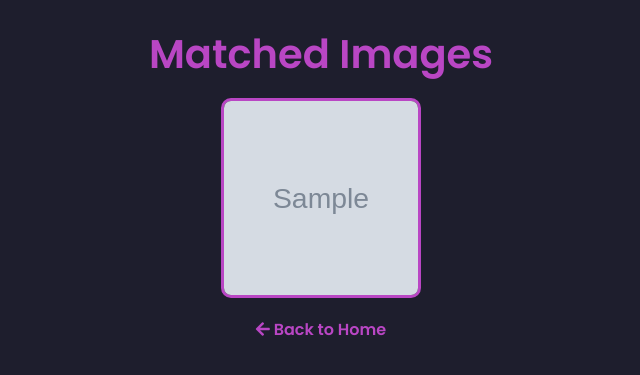
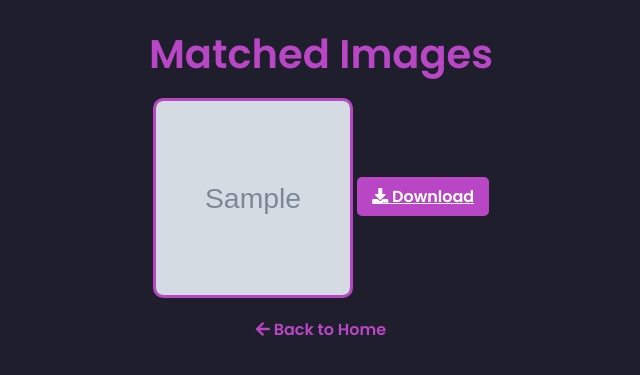
Before and after one commit to zcsofficial/aswanth, a Flask app: template templates/result.html in a window 1280 px wide. Shown: the top 375 px of the page, without its empty margins (319-959 px from the left). Run offline with Flask 3, Linux system fonts and the light colour scheme; the template is opened without the code that fills it: most values are stand-ins (such as "Sample title", 1, 10 or a date in 2020); grey boxes marked "Sample" are stand-in pictures.

Commit message:
Add files via upload

```diff
--- a/templates/result.html
+++ b/templates/result.html
@@ -37,6 +37,10 @@
             justify-content: center;
             gap: 15px;
         }
+        .matched-images .image-card {
+            position: relative;
+            text-align: center;
+        }
         .matched-images img {
             width: 200px;
             height: 200px;
@@ -48,6 +52,20 @@
         .matched-images img:hover {
             transform: scale(1.1);
             border-color: #a63eae;
+        }
+        .download-btn {
+            margin-top: 10px;
+            background-color: #b946c4;
+            color: white;
+            border: none;
+            padding: 8px 15px;
+            font-weight: 600;
+            border-radius: 5px;
+            cursor: pointer;
+            transition: background 0.3s;
+        }
+        .download-btn:hover {
+            background-color: #a63eae;
         }
         .back-link {
             display: inline-block;
@@ -71,7 +89,12 @@
     {% if matched_images %}
         <div class="matched-images">
             {% for image in matched_images %}
-                <img src="{{ url_for('static', filename='image_database/' + image) }}" alt="Matched Image">
+                <div class="image-card">
+                    <img src="{{ url_for('static', filename='image_database/' + image) }}" alt="Matched Image">
+                    <a href="{{ url_for('static', filename='image_database/' + image) }}" download="{{ image }}" class="download-btn">
+                        <i class="fas fa-download"></i> Download
+                    </a>
+                </div>
             {% endfor %}
         </div>
     {% else %}
```
